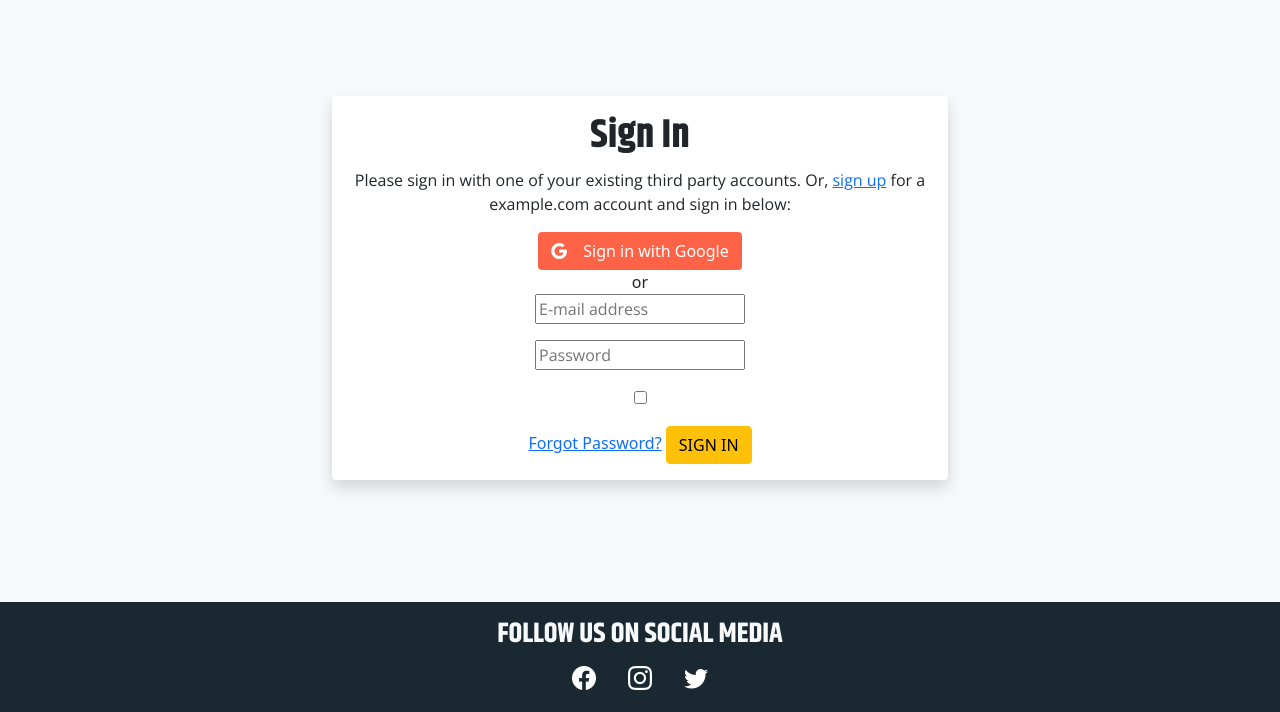
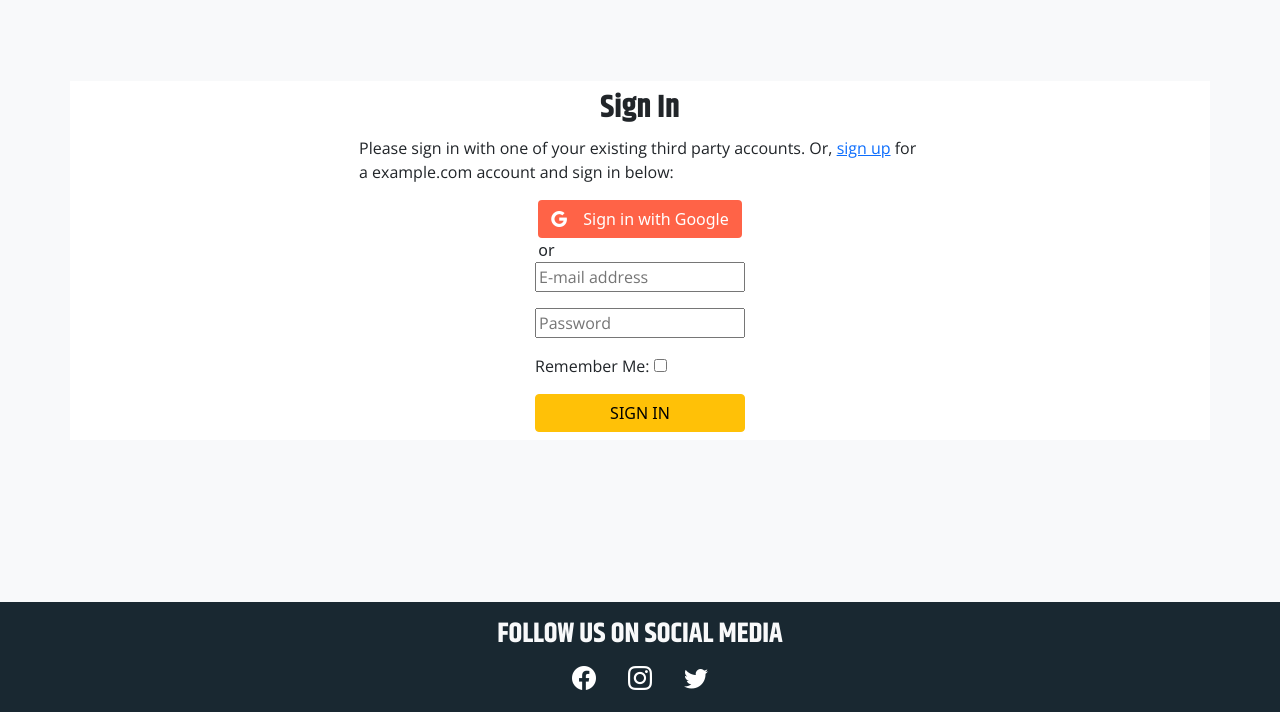
Before and after one commit to Code-Institute-Submissions/humanitary, a Django app: page /accounts/login/ in a window 1280 px wide. Shown: the part 88-800 px from the top of the page. Run offline with Django 3.2, Linux system fonts and the light colour scheme; some libraries are stand-ins or nearby versions.

Commit message:
Style login and signup page

```diff
--- a/humanitary_gift_shop/settings.py
+++ b/humanitary_gift_shop/settings.py
@@ -124,7 +124,6 @@ EMAIL_BACKEND = 'django.core.mail.backends.console.EmailBackend'
 
 ACCOUNT_UNIQUE_EMAIL = True
 ACCOUNT_EMAIL_REQUIRED = True
-ACCOUNT_EMAIL_VERIFICATION = 'mandatory'
 ACCOUNT_AUTHENTICATION_METHOD = 'email'
 ACCOUNT_EMAIL_REQUIRED = True
 ACCOUNT_SIGNUP_EMAIL_ENTER_TWICE = True
--- a/static/css/social-providers.css
+++ b/static/css/login.css
@@ -7,7 +7,13 @@ ul {
   padding: 0;
 }
 
-label {
+label[for="id_login"],
+label[for="id_password"],
+label[for="id_password1"],
+label[for="id_password2"],
+label[for="id_email"],
+label[for="id_email2"],
+label[for="id_username"] {
   display: none;
 }
 
@@ -25,3 +31,12 @@ label {
 .btn-google:hover {
   color: white;
 }
+
+form {
+  display: flex;
+  flex-direction: column;
+}
+
+form a {
+  display: none;
+}
--- a/static/css/style.css
+++ b/static/css/style.css
@@ -101,7 +101,6 @@ footer {
     font-size: 1rem;
   }
 }
-
 /* Medium devices */
 @media only screen and (max-width: 768px) {
   .hero-bg {
--- a/templates/allauth/account/base.html
+++ b/templates/allauth/account/base.html
@@ -9,7 +9,7 @@
       <link href="https://cdn.jsdelivr.net/npm/bootstrap-icons@1.3.0/font/bootstrap-icons.css" rel="stylesheet">
         <link href="https://cdn.jsdelivr.net/npm/bootstrap@5.0.2/dist/css/bootstrap.min.css" rel="stylesheet" integrity="sha384-EVSTQN3/azprG1Anm3QDgpJLIm9Nao0Yz1ztcQTwFspd3yD65VohhpuuCOmLASjC" crossorigin="anonymous">
         <link rel="stylesheet" type="text/css" href="{% static 'css/style.css' %}">
-        <link rel="stylesheet" href="{% static 'css/social-providers.css' %}">
+        <link rel="stylesheet" href="{% static 'css/login.css' %}">
         {% block scripts %}
         <script src="https://cdn.jsdelivr.net/npm/bootstrap@5.0.2/dist/js/bootstrap.bundle.min.js" integrity="sha384-MrcW6ZMFYlzcLA8Nl+NtUVF0sA7MsXsP1UyJoMp4YLEuNSfAP+JcXn/tWtIaxVXM" crossorigin="anonymous"></script>
     {% endblock  %}
@@ -17,11 +17,21 @@
   <body class="bg-light">
     {% block body %}
 
+    {% include 'includes/navbar.html' %}
+    {% block content %}
+    <div class="container my-auto bg-body p-2">
+      <div class="row h-100 align-items-center">
+      <div class="col-12 mx-auto d-flex flex-column justify-content-center align-items-center">
+      {% block inner_content %}
+      {% endblock  %}
+      </div>
+      </div>
+    </div>
+    {% include 'includes/footer.html' %}
 
-
-    {% block content %}
     {% endblock %}
     {% endblock %}
+
     {% block extra_body %}
     {% endblock %}
   </body>
--- a/templates/allauth/account/login.html
+++ b/templates/allauth/account/login.html
@@ -7,21 +7,18 @@
 
 
 
-{% block content %}
-{% include 'includes/navbar.html' %}
-<div class="container-fluid">
-  <div class="row justify-content-center py-5 mt-5">
-    <div class="col-sm-12 col-md-10 col-lg-6">
-      <div class="p-3 text-left shadow p-3 mb-5 bg-body rounded text-center login-box">
+{% block inner_content %}
 
-  <h1>{% trans "Sign In" %}</h1>
 
-  {% get_providers as socialaccount_providers %}
 
-  {% if socialaccount_providers %}
-  <p>{% blocktrans with site.name as site_name %}Please sign in with one
-  of your existing third party accounts. Or, <a href="{{ signup_url }}">sign up</a>
-  for a {{ site_name }} account and sign in below:{% endblocktrans %}</p>
+      <h2>{% trans "Sign In" %}</h2>
+
+      {% get_providers as socialaccount_providers %}
+
+      {% if socialaccount_providers %}
+      <p class="w-50">{% blocktrans with site.name as site_name %}Please sign in with one
+      of your existing third party accounts. Or, <a href="{{ signup_url }}">sign up</a>
+      for a {{ site_name }} account and sign in below:{% endblocktrans %}</p>
 
   <div class="socialaccount_ballot">
 
@@ -47,11 +44,8 @@
     <input type='hidden' name="{{ redirect_field_name }}" value="{{ redirect_field_value }}" />
     {% endif %}
     <a class="button secondaryAction" href="{% url 'account_reset_password' %}">{% trans "Forgot Password?" %}</a>
-    <button class="primaryAction btn btn-warning rounded-5 text-uppercase" type="submit">{% trans "Sign In" %}</button>
+    <button class="primaryAction btn btn-warning text-uppercase" type="submit">{% trans "Sign In" %}</button>
   </form>
-</div>
-</div>
-</div>
-</div>
-{% include 'includes/footer.html' %}
+
+
 {% endblock %}
--- a/templates/allauth/account/password_change.html
+++ b/templates/allauth/account/password_change.html
@@ -4,7 +4,7 @@
 
 {% block head_title %}{% trans "Change Password" %}{% endblock %}
 
-{% block content %}
+{% block inner_content %}
     <h1>{% trans "Change Password" %}</h1>
 
     <form method="POST" action="{% url 'account_change_password' %}" class="password_change">
```
Also changed, not shown: templates/allauth/account/signup.html (+3 -11 lines).
